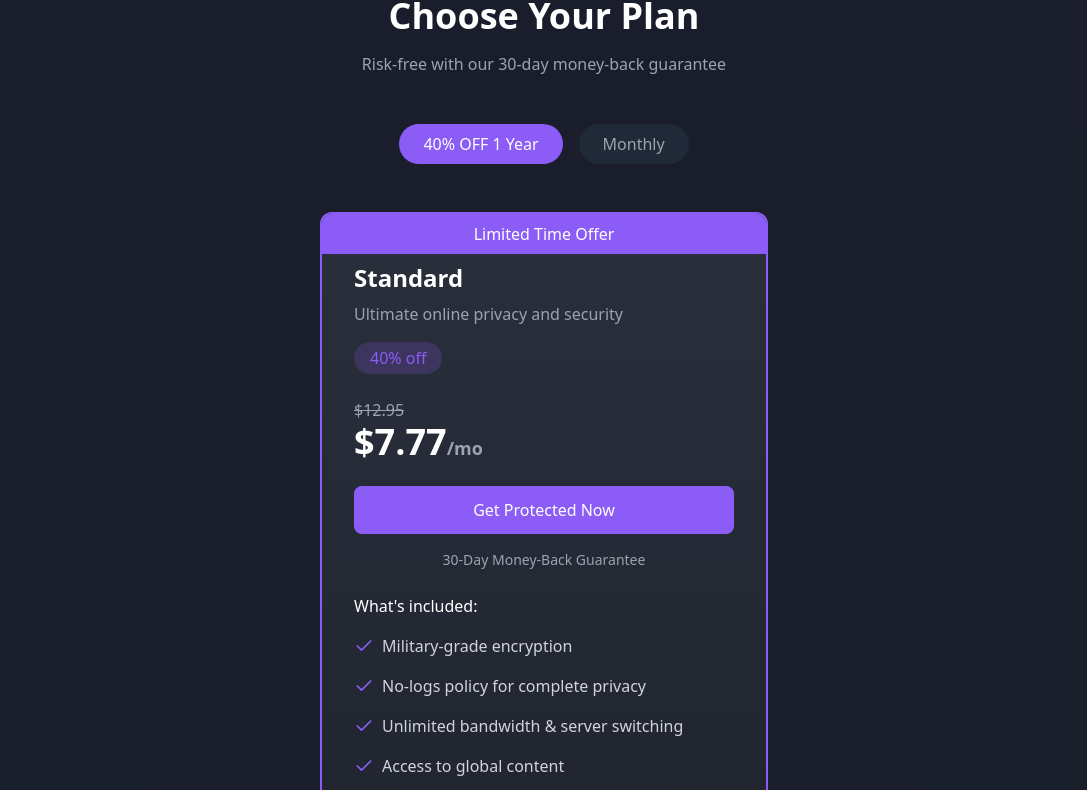
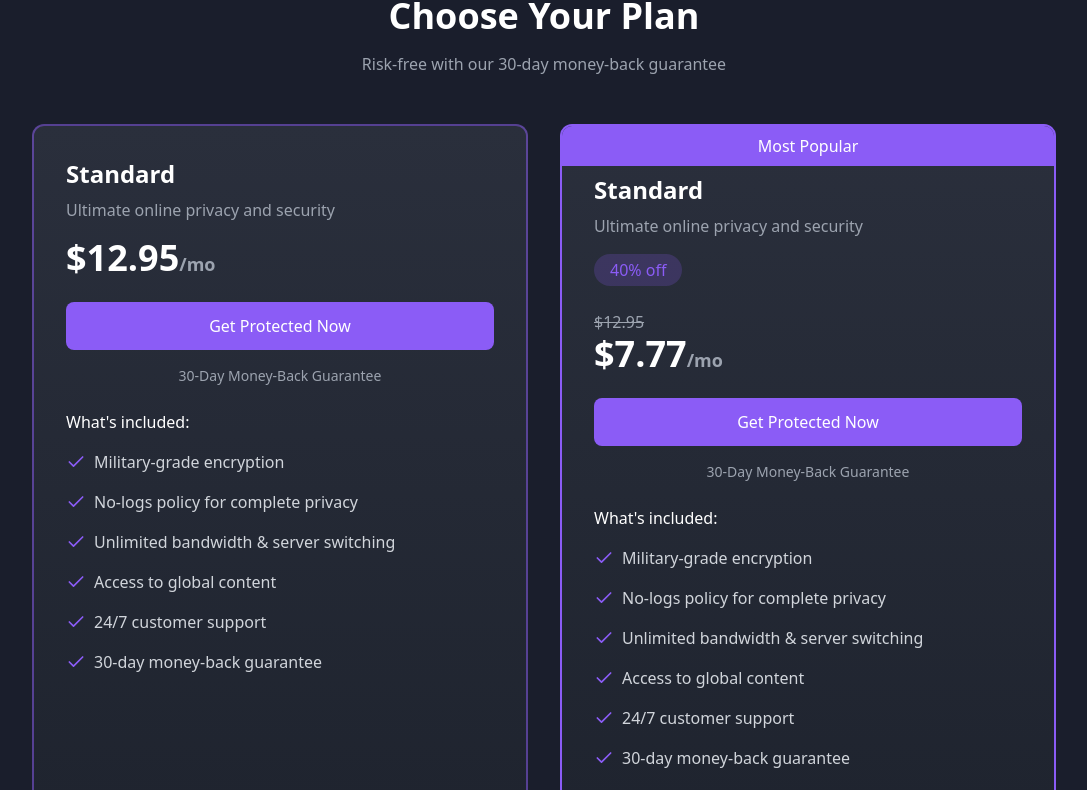
Before and after one commit to air-mn/nomadnet, a React (Vite) app: page / in a window 1280 px wide. Shown: the part 1900-2690 px from the top of the page, without its empty margins (96-1183 px from the left). Built offline with nearby package versions, Linux system fonts and the light colour scheme.

Commit message:
Update pricing section layout
Show both monthly and yearly plans in the pricing section, with the yearly plan labeled as "Most Popular." Remove the menu for plan selection.
[skip gpt_engineer]

```diff
--- a/src/components/pricing/PricingSection.tsx
+++ b/src/components/pricing/PricingSection.tsx
@@ -1,9 +1,6 @@
-import { useState } from "react";
 import { motion } from "framer-motion";
 import { Check } from "lucide-react";
 import { useNavigate } from "react-router-dom";
-
-type PlanDuration = "monthly" | "yearly";
 
 interface Plan {
   name: string;
@@ -29,15 +26,10 @@ const plan: Plan = {
 };
 
 const PricingSection = () => {
-  const [selectedDuration, setSelectedDuration] = useState<PlanDuration>("yearly");
   const navigate = useNavigate();
 
-  const getPrice = (duration: PlanDuration) => {
-    return duration === "monthly" ? plan.monthlyPrice : plan.yearlyPrice;
-  };
-
-  const handlePlanSelection = () => {
-    navigate(`/payment?duration=${selectedDuration}`);
+  const handlePlanSelection = (duration: string) => {
+    navigate(`/payment?duration=${duration}`);
   };
 
   return (
@@ -57,54 +49,79 @@ const PricingSection = () => {
           </p>
         </motion.div>
 
-        <div className="flex justify-center gap-4 mb-12">
-          {["yearly", "monthly"].map((duration) => (
-            <button
-              key={duration}
-              onClick={() => setSelectedDuration(duration as PlanDuration)}
-              className={`px-6 py-2 rounded-full transition-all ${
-                selectedDuration === duration
-                  ? "bg-[#8B5CF6] text-white"
-                  : "bg-gray-800 text-gray-400 hover:bg-gray-700"
-              }`}
-            >
-              {duration === "yearly" ? "40% OFF 1 Year" : "Monthly"}
-            </button>
-          ))}
-        </div>
-
+        <div className="grid md:grid-cols-2 gap-8 max-w-5xl mx-auto">
+          {/* Monthly Plan */}
           <motion.div
             initial={{ opacity: 0, y: 20 }}
             whileInView={{ opacity: 1, y: 0 }}
-          transition={{ duration: 0.5 }}
-          className="max-w-md mx-auto"
+            transition={{ duration: 0.5, delay: 0.1 }}
           >
-          <div className="relative bg-gradient-to-b from-[#2A2F3C] to-[#1F242F] rounded-xl overflow-hidden border-2 border-[#8B5CF6]">
+            <div className="relative bg-gradient-to-b from-[#2A2F3C] to-[#1F242F] rounded-xl overflow-hidden border-2 border-[#8B5CF6]/50 h-full">
+              <div className="p-8">
+                <h3 className="text-2xl font-bold text-white mb-2">{plan.name}</h3>
+                <p className="text-gray-400 mb-4">{plan.description}</p>
+
+                <div className="mb-6">
+                  <div className="text-4xl font-bold text-white">
+                    ${plan.monthlyPrice.toFixed(2)}
+                    <span className="text-lg text-gray-400">/mo</span>
+                  </div>
+                </div>
+
+                <button
+                  onClick={() => handlePlanSelection('monthly')}
+                  className="w-full py-3 px-6 rounded-lg mb-4 bg-[#8B5CF6] hover:bg-[#7C3AED] text-white transition-colors"
+                >
+                  Get Protected Now
+                </button>
+
+                <p className="text-sm text-gray-400 text-center mb-6">
+                  30-Day Money-Back Guarantee
+                </p>
+
+                <div className="space-y-4">
+                  <p className="font-medium text-white">What's included:</p>
+                  {plan.features.map((feature, index) => (
+                    <div key={index} className="flex items-center gap-2">
+                      <Check className="w-5 h-5 text-[#8B5CF6]" />
+                      <span className="text-gray-300">{feature}</span>
+                    </div>
+                  ))}
+                </div>
+              </div>
+            </div>
+          </motion.div>
+
+          {/* Yearly Plan (Most Popular) */}
+          <motion.div
+            initial={{ opacity: 0, y: 20 }}
+            whileInView={{ opacity: 1, y: 0 }}
+            transition={{ duration: 0.5, delay: 0.2 }}
+          >
+            <div className="relative bg-gradient-to-b from-[#2A2F3C] to-[#1F242F] rounded-xl overflow-hidden border-2 border-[#8B5CF6] h-full">
               <div className="absolute top-0 left-0 right-0 bg-[#8B5CF6] text-white text-center py-2">
-              Limited Time Offer
+                Most Popular
               </div>
               <div className="p-8 pt-12">
                 <h3 className="text-2xl font-bold text-white mb-2">{plan.name}</h3>
                 <p className="text-gray-400 mb-4">{plan.description}</p>
 
-              {selectedDuration === "yearly" && (
                 <div className="bg-[#8B5CF6]/20 text-[#8B5CF6] rounded-full px-4 py-1 inline-block mb-6">
                   40% off
                 </div>
-              )}
 
                 <div className="mb-6">
                   <span className="text-gray-400 line-through">
                     ${plan.monthlyPrice.toFixed(2)}
                   </span>
                   <div className="text-4xl font-bold text-white">
-                  ${getPrice(selectedDuration).toFixed(2)}
+                    ${plan.yearlyPrice.toFixed(2)}
                     <span className="text-lg text-gray-400">/mo</span>
                   </div>
                 </div>
 
                 <button
-                onClick={handlePlanSelection}
+                  onClick={() => handlePlanSelection('yearly')}
                   className="w-full py-3 px-6 rounded-lg mb-4 bg-[#8B5CF6] hover:bg-[#7C3AED] text-white transition-colors"
                 >
                   Get Protected Now
@@ -127,6 +144,7 @@ const PricingSection = () => {
             </div>
           </motion.div>
         </div>
+      </div>
     </section>
   );
 };
```
Lines whose indentation alone changed are shown as unchanged.
